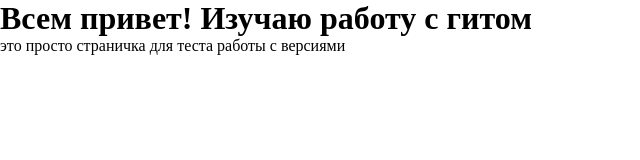
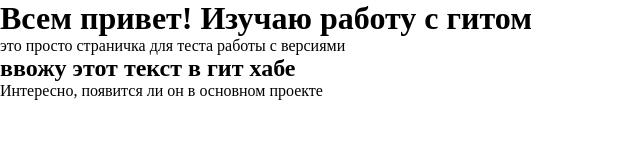
Before and after one commit to Dasha9525/git-course, a plain HTML site: page index.html in a window 1280 px wide. Shown: the whole page, without its empty margins (0-640 px from the left). Drawn offline with Linux system fonts and the light colour scheme.

Commit message:
добавила h2
Введен текст пробный

```diff
--- a/index.html
+++ b/index.html
@@ -17,5 +17,7 @@
 <body>
    <h1>Всем привет! Изучаю работу с гитом</h1>
    <p>это просто страничка для теста работы с версиями</p>
+   <h2> ввожу этот текст в гит хабе </h2>
+   <p> Интересно, появится ли он в основном проекте </p>
 </body>
 </html>
```
